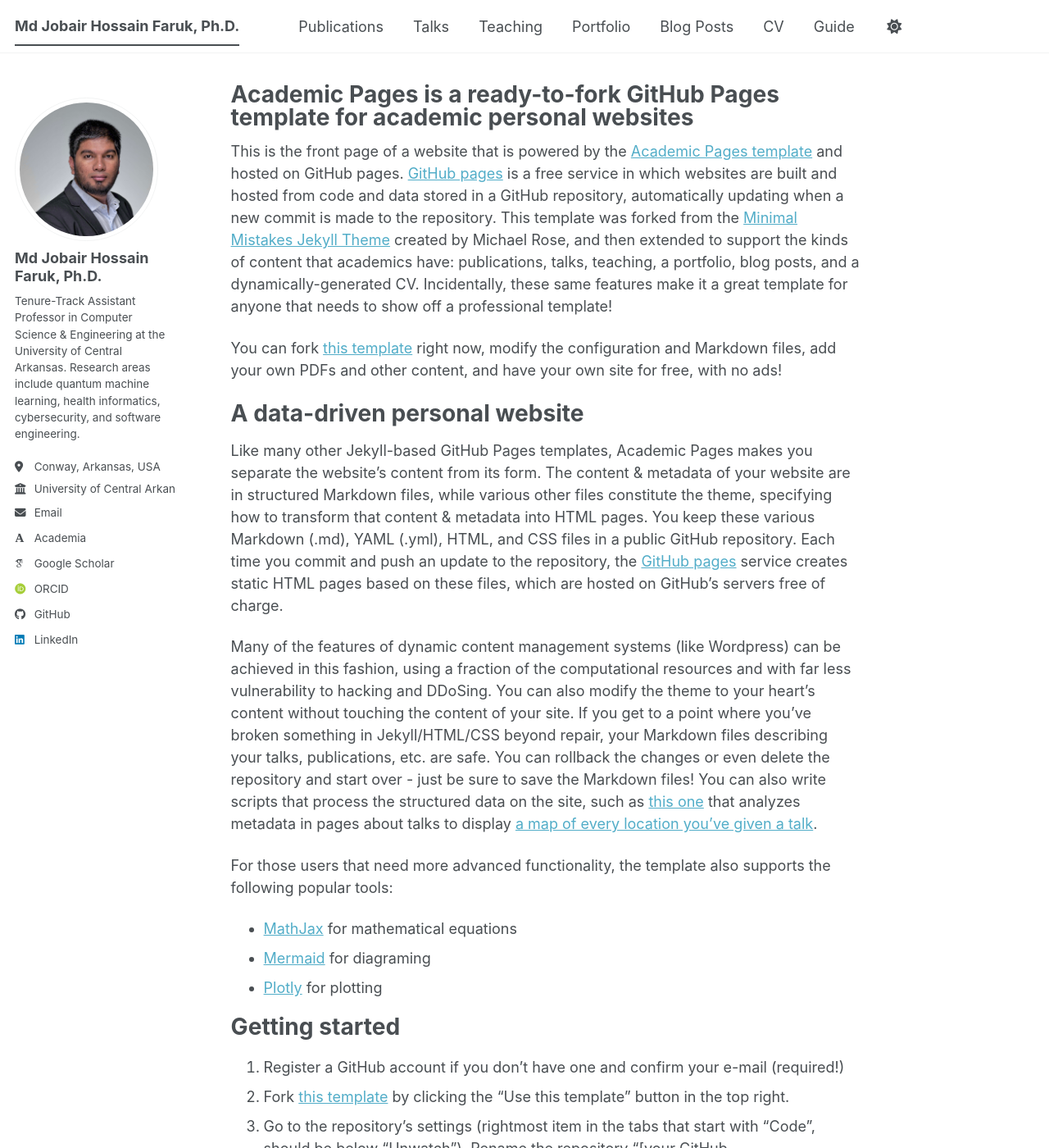
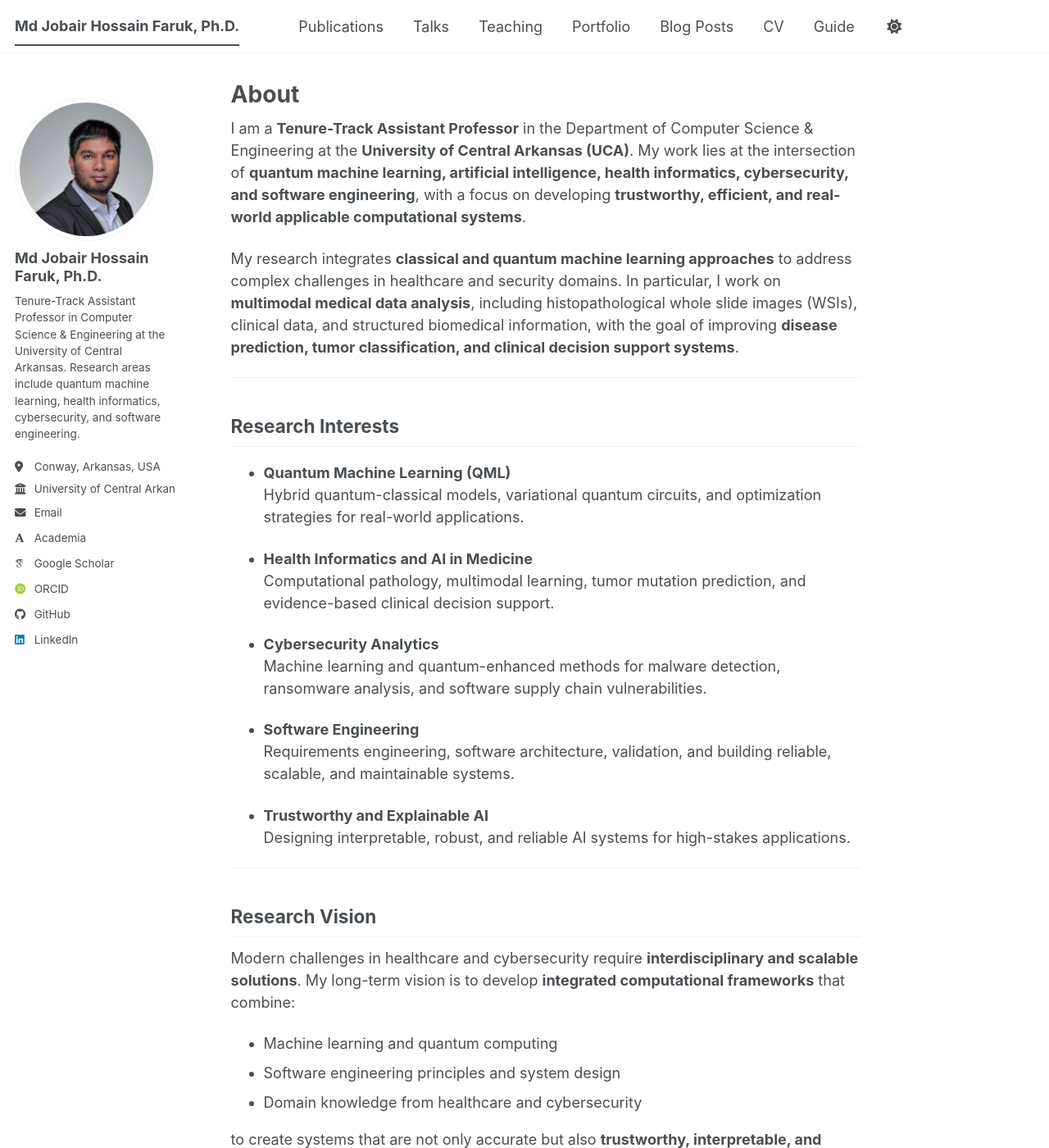
Before and after one commit to jobair-hossain/jobair-hossain.github.io, a Jekyll site: the page built from _pages/about.md, in a window 1280 px wide and 1400 px high. Shown: the whole window at 82% size. Built offline with Jekyll 4.4.1, drawn with Linux system fonts in a browser that asks for light colours; some web fonts are replaced; a script bundle is joined from its source files by our own code; library files that are not in the unit come from our copies; some of the changed text lies outside the part shown.

Commit message:
Update about.md

```diff
--- a/_pages/about.md
+++ b/_pages/about.md
@@ -1,56 +1,85 @@
 ---
+layout: single
+title: "About"
 permalink: /
-title: "Academic Pages is a ready-to-fork GitHub Pages template for academic personal websites"
 author_profile: true
-redirect_from:
-  - /about/
-  - /about.html
 ---
 
-This is the front page of a website that is powered by the [Academic Pages template](https://github.com/academicpages/academicpages.github.io) and hosted on GitHub pages. [GitHub pages](https://pages.github.com) is a free service in which websites are built and hosted from code and data stored in a GitHub repository, automatically updating when a new commit is made to the repository. This template was forked from the [Minimal Mistakes Jekyll Theme](https://mmistakes.github.io/minimal-mistakes/) created by Michael Rose, and then extended to support the kinds of content that academics have: publications, talks, teaching, a portfolio, blog posts, and a dynamically-generated CV. Incidentally, these same features make it a great template for anyone that needs to show off a professional template!
+I am a **Tenure-Track Assistant Professor** in the Department of Computer Science & Engineering at the **University of Central Arkansas (UCA)**. My work lies at the intersection of **quantum machine learning, artificial intelligence, health informatics, cybersecurity, and software engineering**, with a focus on developing **trustworthy, efficient, and real-world applicable computational systems**.
 
- You can fork [this template](https://github.com/academicpages/academicpages.github.io) right now, modify the configuration and Markdown files, add your own PDFs and other content, and have your own site for free, with no ads!
+My research integrates **classical and quantum machine learning approaches** to address complex challenges in healthcare and security domains. In particular, I work on **multimodal medical data analysis**, including histopathological whole slide images (WSIs), clinical data, and structured biomedical information, with the goal of improving **disease prediction, tumor classification, and clinical decision support systems**.
 
-A data-driven personal website
-======
-Like many other Jekyll-based GitHub Pages templates, Academic Pages makes you separate the website's content from its form. The content & metadata of your website are in structured Markdown files, while various other files constitute the theme, specifying how to transform that content & metadata into HTML pages. You keep these various Markdown (.md), YAML (.yml), HTML, and CSS files in a public GitHub repository. Each time you commit and push an update to the repository, the [GitHub pages](https://pages.github.com/) service creates static HTML pages based on these files, which are hosted on GitHub's servers free of charge.
+---
 
-Many of the features of dynamic content management systems (like Wordpress) can be achieved in this fashion, using a fraction of the computational resources and with far less vulnerability to hacking and DDoSing. You can also modify the theme to your heart's content without touching the content of your site. If you get to a point where you've broken something in Jekyll/HTML/CSS beyond repair, your Markdown files describing your talks, publications, etc. are safe. You can rollback the changes or even delete the repository and start over - just be sure to save the Markdown files! You can also write scripts that process the structured data on the site, such as [this one](https://github.com/academicpages/academicpages.github.io/blob/master/talkmap.ipynb) that analyzes metadata in pages about talks to display [a map of every location you've given a talk](https://academicpages.github.io/talkmap.html).
+## Research Interests
 
-For those users that need more advanced functionality, the template also supports the following popular tools:
-- [MathJax](https://www.mathjax.org/) for mathematical equations
-- [Mermaid](https://mermaid.js.org/) for diagraming
-- [Plotly](https://plotly.com/javascript/) for plotting
+- **Quantum Machine Learning (QML)**
+  Hybrid quantum-classical models, variational quantum circuits, and optimization strategies for real-world applications.
 
-Getting started
-======
-1. Register a GitHub account if you don't have one and confirm your e-mail (required!)
-1. Fork [this template](https://github.com/academicpages/academicpages.github.io) by clicking the "Use this template" button in the top right.
-1. Go to the repository's settings (rightmost item in the tabs that start with "Code", should be below "Unwatch"). Rename the repository "[your GitHub username].github.io", which will also be your website's URL.
-1. Set site-wide configuration and create content & metadata (see below -- also see [this set of diffs](https://archive.is/3TPas) showing what files were changed to set up [an example site](https://getorg-testacct.github.io) for a user with the username "getorg-testacct")
-1. Upload any files (like PDFs, .zip files, etc.) to the files/ directory. They will appear at https://[your GitHub username].github.io/files/example.pdf.
-1. Check status by going to the repository settings, in the "GitHub pages" section
+- **Health Informatics and AI in Medicine**
+  Computational pathology, multimodal learning, tumor mutation prediction, and evidence-based clinical decision support.
 
-Site-wide configuration
-------
-The main configuration file for the site is in the base directory in [_config.yml](https://github.com/academicpages/academicpages.github.io/blob/master/_config.yml), which defines the content in the sidebars and other site-wide features. You will need to replace the default variables with ones about yourself and your site's github repository. The configuration file for the top menu is in [_data/navigation.yml](https://github.com/academicpages/academicpages.github.io/blob/master/_data/navigation.yml). For example, if you don't have a portfolio or blog posts, you can remove those items from that navigation.yml file to remove them from the header.
+- **Cybersecurity Analytics**
+  Machine learning and quantum-enhanced methods for malware detection, ransomware analysis, and software supply chain vulnerabilities.
 
-Create content & metadata
-------
-For site content, there is one Markdown file for each type of content, which are stored in directories like _publications, _talks, _posts, _teaching, or _pages. For example, each talk is a Markdown file in the [_talks directory](https://github.com/academicpages/academicpages.github.io/tree/master/_talks). At the top of each Markdown file is structured data in YAML about the talk, which the theme will parse to do lots of cool stuff. The same structured data about a talk is used to generate the list of talks on the [Talks page](https://academicpages.github.io/talks), each [individual page](https://academicpages.github.io/talks/2012-03-01-talk-1) for specific talks, the talks section for the [CV page](https://academicpages.github.io/cv), and the [map of places you've given a talk](https://academicpages.github.io/talkmap.html) (if you run this [python file](https://github.com/academicpages/academicpages.github.io/blob/master/talkmap.py) or [Jupyter notebook](https://github.com/academicpages/academicpages.github.io/blob/master/talkmap.ipynb), which creates the HTML for the map based on the contents of the _talks directory).
+- **Software Engineering**
+  Requirements engineering, software architecture, validation, and building reliable, scalable, and maintainable systems.
 
-**Markdown generator**
+- **Trustworthy and Explainable AI**
+  Designing interpretable, robust, and reliable AI systems for high-stakes applications.
 
-The repository includes [a set of Jupyter notebooks](https://github.com/academicpages/academicpages.github.io/tree/master/markdown_generator
-) that converts a CSV containing structured data about talks or presentations into individual Markdown files that will be properly formatted for the Academic Pages template. The sample CSVs in that directory are the ones I used to create my own personal website at stuartgeiger.com. My usual workflow is that I keep a spreadsheet of my publications and talks, then run the code in these notebooks to generate the Markdown files, then commit and push them to the GitHub repository.
+---
 
-How to edit your site's GitHub repository
-------
-Many people use a git client to create files on their local computer and then push them to GitHub's servers. If you are not familiar with git, you can directly edit these configuration and Markdown files directly in the github.com interface. Navigate to a file (like [this one](https://github.com/academicpages/academicpages.github.io/blob/master/_talks/2012-03-01-talk-1.md) and click the pencil icon in the top right of the content preview (to the right of the "Raw | Blame | History" buttons). You can delete a file by clicking the trashcan icon to the right of the pencil icon. You can also create new files or upload files by navigating to a directory and clicking the "Create new file" or "Upload files" buttons.
+## Research Vision
 
-Example: editing a Markdown file for a talk
-![Editing a Markdown file for a talk](/images/editing-talk.png)
+Modern challenges in healthcare and cybersecurity require **interdisciplinary and scalable solutions**. My long-term vision is to develop **integrated computational frameworks** that combine:
 
-For more info
-------
-More info about configuring Academic Pages can be found in [the guide](https://academicpages.github.io/markdown/), the [growing wiki](https://github.com/academicpages/academicpages.github.io/wiki), and you can always [ask a question on GitHub](https://github.com/academicpages/academicpages.github.io/discussions). The [guides for the Minimal Mistakes theme](https://mmistakes.github.io/minimal-mistakes/docs/configuration/) (which this theme was forked from) might also be helpful.
+- Machine learning and quantum computing
+- Software engineering principles and system design
+- Domain knowledge from healthcare and cybersecurity
+
+to create systems that are not only accurate but also **trustworthy, interpretable, and deployable in real-world environments**.
+
+---
+
+## Current Directions
+
+My ongoing research includes:
+
+- Hybrid quantum-classical learning for medical image analysis
+- Reinforcement learning-based adaptive model fusion
+- Multimodal learning using WSIs and clinical data
+- Evidence-grounded generative AI for clinical decision support
+- Secure and trustworthy AI for cybersecurity applications
+
+---
+
+## Teaching
+
+At UCA, I teach courses in:
+
+- Software Engineering
+- Requirements Engineering
+
+My teaching philosophy emphasizes **bridging theory and practice**, where students learn how to translate requirements into design and implementation while understanding real-world constraints.
+
+---
+
+## Collaboration and Opportunities
+
+I welcome collaboration with:
+
+- Students (undergraduate and graduate)
+- Academic researchers
+- Industry professionals
+
+Students interested in research opportunities are encouraged to reach out with their background, interests, and any relevant experience.
+
+---
+
+## Contact
+
+📧 Email: [mhossainfaruk@uca.edu](mailto:mhossainfaruk@uca.edu)
+🔗 Google Scholar: https://scholar.google.com/citations?user=tN6WOm4AAAAJ
+💻 GitHub: https://github.com/jobair-hossain
+🔗 LinkedIn: https://www.linkedin.com/in/jobair16/
```
